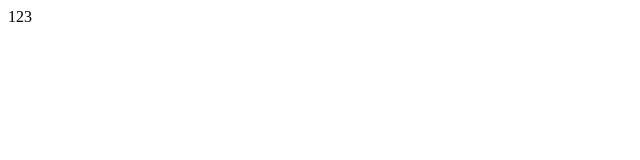
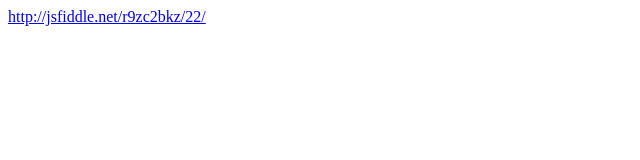
Before and after one commit to Promo/wheel-indicator, a plain HTML site: page demo/index.html in a window 1280 px wide. Shown: the whole page, without its empty margins (0-640 px from the left). Drawn offline with nearby package versions, Linux system fonts and the light colour scheme.

Commit message:
add link to jsfiddle

```diff
--- a/demo/index.html
+++ b/demo/index.html
@@ -26,6 +26,6 @@
 </script>
 </head>
 <body>
-123
+<a href="http://jsfiddle.net/r9zc2bkz/22/" >http://jsfiddle.net/r9zc2bkz/22/</a>
 </body>
 </html>
```
